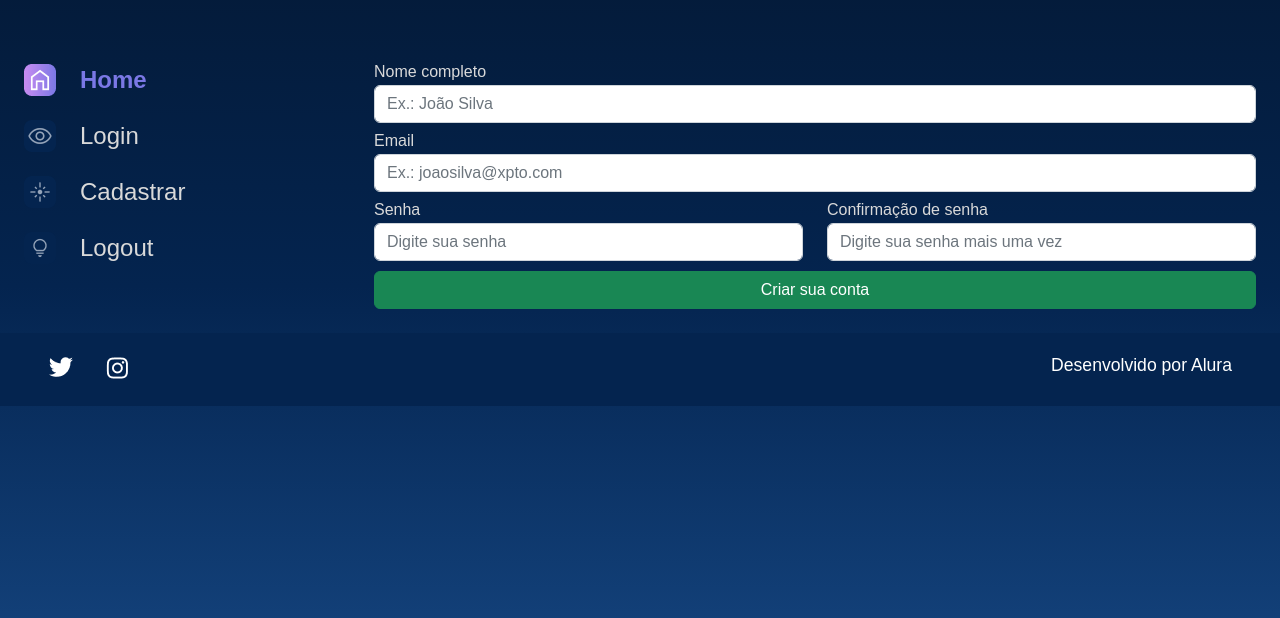
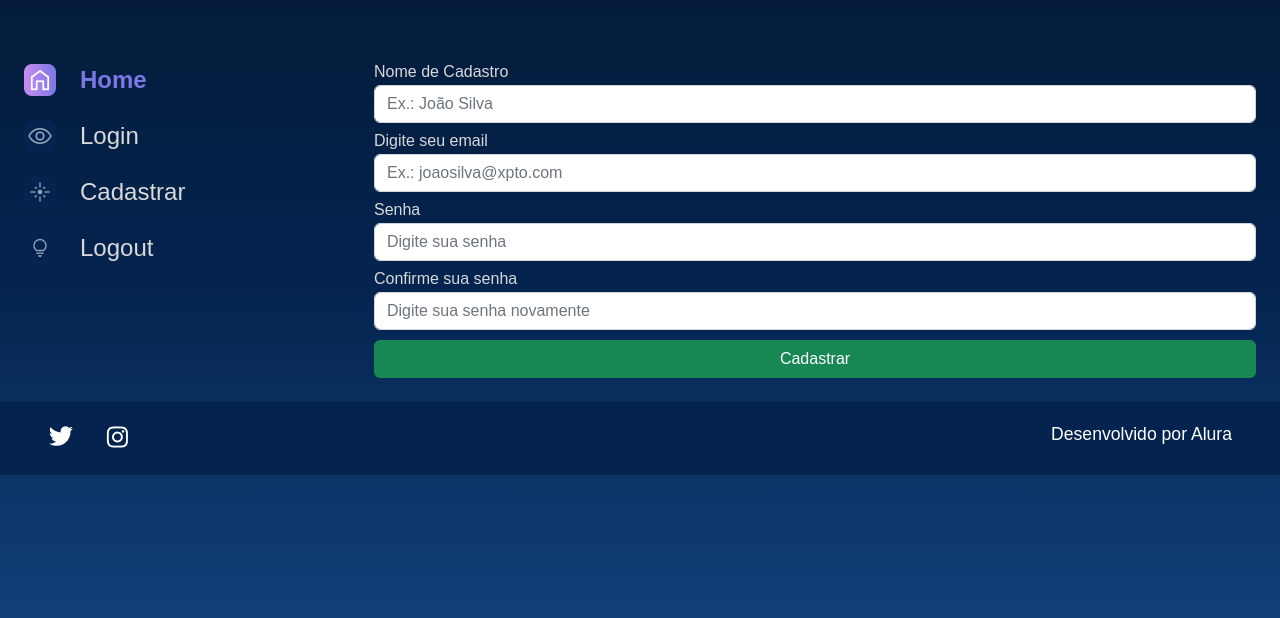
Before and after one commit to mamgjunior/learning_django_one, a Django app: page /cadastro in a window 1280 px wide. Shown: the part 114-732 px from the top of the page. Run offline with Django 5.2, Linux system fonts and the light colour scheme.

Commit message:
formulário de cadastro

```diff
--- a/templates/usuarios/cadastro.html
+++ b/templates/usuarios/cadastro.html
@@ -42,26 +42,17 @@
             </section>
             <section class="galeria" style="margin-left: 5em">
                 <form action="" method="">
+                    {% csrf_token %}
                     <div class="row">
-                        <div class="col-12 col-lg-12" style="margin-bottom: 10px;">
-                            <label for="nome_cadastro" style="color:#D9D9D9; margin-bottom: 5px;"><b>Nome completo</b></label>
-                            <input type="text" class="form-control" name="nome_cadastro" placeholder="Ex.: João Silva" required>
-                        </div>
-                        <div class="col-12 col-lg-12" style="margin-bottom: 10px;">
-                            <label for="email" style="color:#D9D9D9; margin-bottom: 5px;"><b>Email</b></label>
-                            <input type="email" class="form-control" name="email" placeholder="Ex.: joaosilva@xpto.com" required>
-                        </div>
-                        <div class="col-12 col-lg-6" style="margin-bottom: 10px;">
-                            <label for="password1" style="color:#D9D9D9; margin-bottom: 5px;"><b>Senha</b></label>
-                            <input type="password" class="form-control" name="password1" placeholder="Digite sua senha" required>
-                        </div>
-                        <div class="col-12 col-lg-6" style="margin-bottom: 10px;">
-                            <label for="password2" style="color:#D9D9D9; margin-bottom: 5px;"><b>Confirmação de senha</b></label>
-                            <input type="password" class="form-control" name="password2" placeholder="Digite sua senha mais uma vez" required>
-                        </div>
-                        <div class="col-12 text-center">
-                            <button class="btn btn-success col-12" style="padding: top 5px;" type="submit">Criar sua conta</button>
-                        </div>
+                        {% for field in form.visible_fields %}
+                            <div class="col-12 col-lg-12" style="margin-bottom: 10px;">
+                                <label for="{{ field.id_for_label }}" style="color:#D9D9D9; margin-bottom: 5px;">{{ field.label }}</label>
+                                {{ field }}
+                            </div>
+                        {% endfor %}
+                    </div>
+                    <div>
+                        <button type="submit" class="btn btn-success col-12" style="padding: top 5px;">Cadastrar</button>
                     </div>
                 </form>
             </section>
--- a/usuarios/forms.py
+++ b/usuarios/forms.py
@@ -23,3 +23,50 @@ class LoginForms(forms.Form):
             }
         )
     )
+
+
+class CadastroForms(forms.Form):
+    nome_login=forms.CharField(
+        label='Nome de Cadastro',
+        required=True,
+        max_length=100,
+        widget=forms.TextInput(
+            attrs={
+                'class': 'form-control',
+                'placeholder': 'Ex.: João Silva',
+            }
+        )
+    )
+    email=forms.EmailField(
+        label='Digite seu email',
+        required=True,
+        max_length=100,
+        widget=forms.EmailInput(
+            attrs={
+                'class': 'form-control',
+                'placeholder': 'Ex.: joaosilva@xpto.com',
+            }
+        )
+    )
+    senha_cadastro=forms.CharField(
+        label='Senha',
+        required=True,
+        max_length=70,
+        widget=forms.PasswordInput(
+            attrs={
+                'class': 'form-control',
+                'placeholder': 'Digite sua senha',
+            }
+        ),
+    )
+    senha_confirmacao=forms.CharField(
+        label='Confirme sua senha',
+        required=True,
+        max_length=70,
+        widget=forms.PasswordInput(
+            attrs={
+                'class': 'form-control',
+                'placeholder': 'Digite sua senha novamente',
+            }
+        ),
+    )
--- a/usuarios/views.py
+++ b/usuarios/views.py
@@ -1,6 +1,6 @@
 from django.shortcuts import render
 
-from usuarios.forms import LoginForms
+from usuarios.forms import LoginForms, CadastroForms
 
 
 def login(request):
@@ -9,4 +9,5 @@ def login(request):
 
 
 def cadastro(request):
-    return render(request, 'usuarios/cadastro.html')
+    form = CadastroForms()
+    return render(request, 'usuarios/cadastro.html', {'form': form})
```
